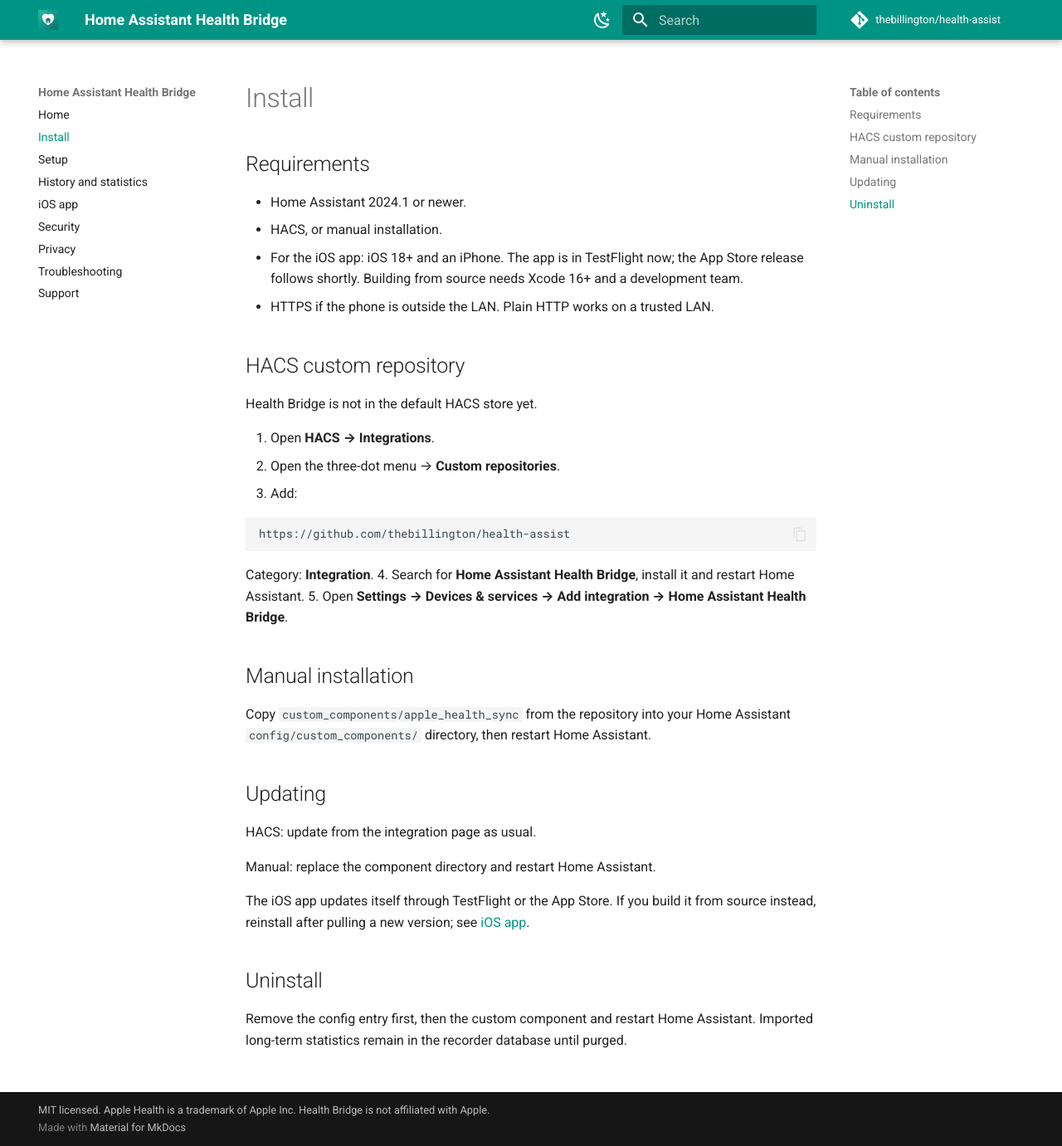
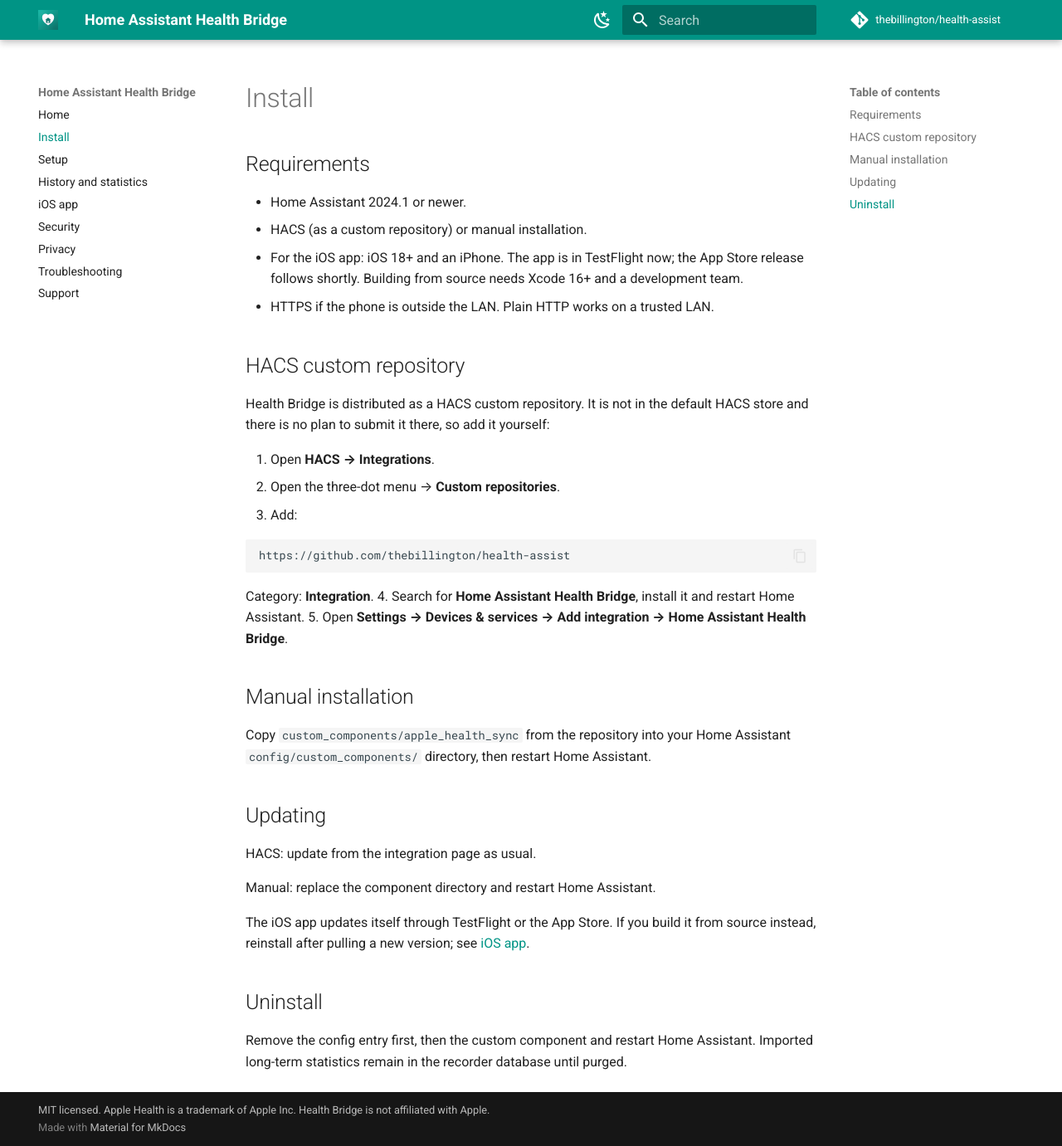
Before and after one commit to thebillington/health-assist, an MkDocs documentation site: the page built from docs/install.md, in a window 1280 px wide and 1381 px high. Shown: the whole window at 83% size. Built offline with MkDocs 1.6.1 and Material for MkDocs 9.7.7, drawn with Linux system fonts in a browser that asks for light colours; comment, search, counter and statistics services are not loaded.

Commit message:
State that the integration is a HACS custom repository only
The default HACS store submission is not going to happen, so drop the
"yet" wording and the roadmap item from the docs site, README and both
llms.txt files.

```diff
--- a/docs/install.md
+++ b/docs/install.md
@@ -3,7 +3,7 @@
 ## Requirements
 
 - Home Assistant 2024.1 or newer.
-- HACS, or manual installation.
+- HACS (as a custom repository) or manual installation.
 - For the iOS app: iOS 18+ and an iPhone. The app is in TestFlight now; the
   App Store release follows shortly. Building from source needs Xcode 16+ and a
   development team.
@@ -11,7 +11,8 @@
 
 ## HACS custom repository
 
-Health Bridge is not in the default HACS store yet.
+Health Bridge is distributed as a HACS custom repository. It is not in the
+default HACS store and there is no plan to submit it there, so add it yourself:
 
 1. Open **HACS → Integrations**.
 2. Open the three-dot menu → **Custom repositories**.
--- a/docs/llms.txt
+++ b/docs/llms.txt
@@ -8,7 +8,7 @@
 - Documentation: https://healthassist.thebillington.co.uk/
 - Integration domain: `apple_health_sync`
 - Platforms: Home Assistant 2024.1 or newer, plus iOS 18 or newer
-- Distribution: HACS custom repository or manual copy into `custom_components/`; the iOS app is in TestFlight now, with the App Store release coming soon
+- Distribution: HACS custom repository or manual copy into `custom_components/`; not in the default HACS store and not planned for it; the iOS app is in TestFlight now, with the App Store release coming soon
 - Cost: free, MIT licensed, no paid tier
 - Account required: no
 - Cloud service: none; data goes from the phone to the user's own Home Assistant
--- a/llms.txt
+++ b/llms.txt
@@ -15,13 +15,14 @@
 - External Python dependencies: none
 - YAML required: no
 - Multi-device: yes; one config entry per iPhone or iPad
+- HACS: custom repository only; not in the default HACS store and not planned for submission
 - iOS app: in TestFlight now; App Store release coming soon; free, optional Tip Jar that unlocks nothing
 - Sensors: created dynamically after the first sync, with stable unique IDs, units and long-term statistics
 - History: full available HealthKit history exported on first sync in resumable chunks
 - Security: optional shared secret in the `X-Webhook-Secret` header; webhook URL and secret stored in the iOS Keychain
 - Privacy: no developer-side collection; data goes only to the user's Home Assistant
 - Privacy policy: https://healthassist.thebillington.co.uk/privacy/
-- Not yet supported: workouts, ECG and clinical records as entities; default HACS store listing
+- Not yet supported: workouts, ECG and clinical records as entities
 - Tip Jar: optional in-app purchase in the iOS app, unlocks nothing
 - GitHub Sponsors: https://github.com/sponsors/thebillington
 
```
Also changed, not shown: other parts of docs/llms.txt (+1 -1 lines), README.md (+3 -3 lines).
